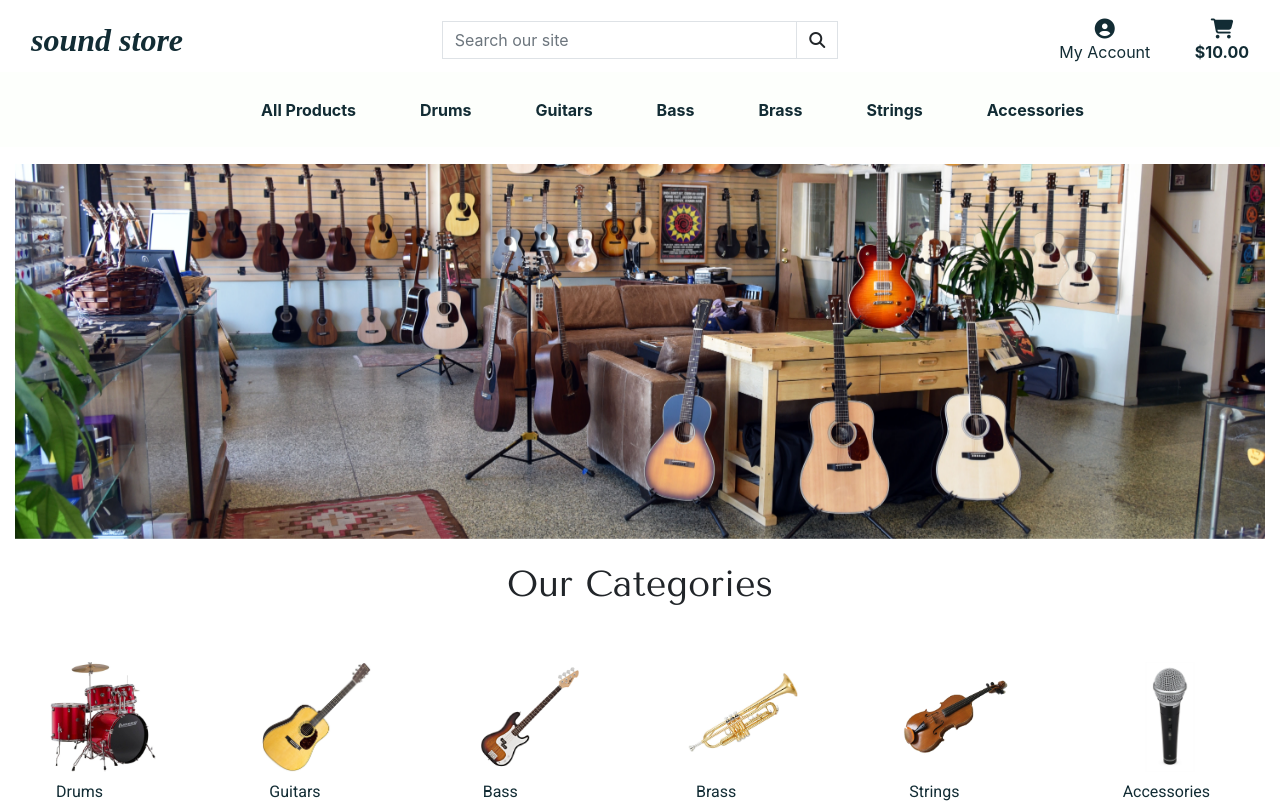
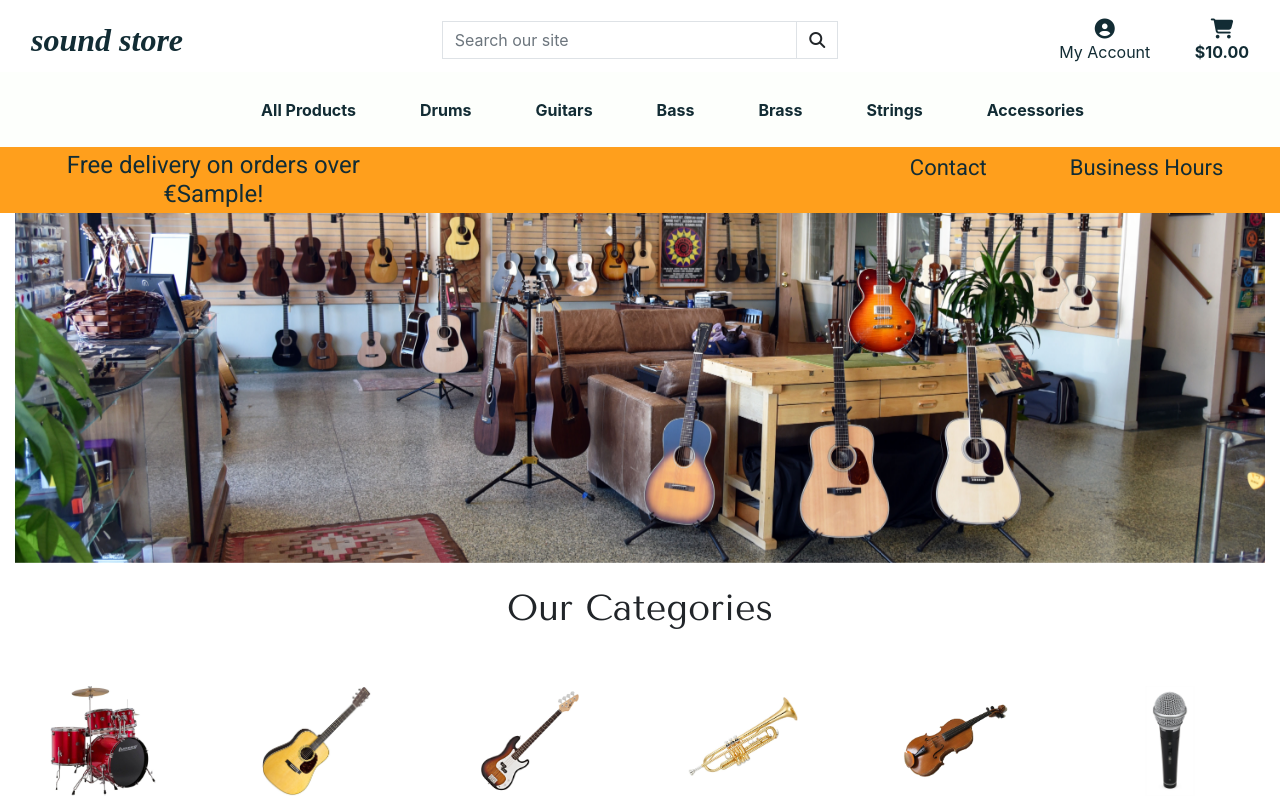
Before and after one commit to aaronh1986/SOUND-STORE-milestone-4, a Django app: template home/templates/home/index.html in a window 1280 px wide. Shown: the top 803 px of the page. Run offline with Django 3.2, Linux system fonts and the light colour scheme; the template is opened without the code that fills it: most values are stand-ins (such as "Sample title", 1, 10 or a date in 2020); some libraries are stand-ins or nearby versions; some web fonts are replaced.

Commit message:
Add contact/opening hours dropdowns to navbar + free delivery message

```diff
--- a/home/templates/home/index.html
+++ b/home/templates/home/index.html
@@ -18,7 +18,7 @@
 {% block content %}
 <!--Hero Image Carousel-->
   <section>
-  <div class="container-fluid">
+  <div class="container-fluid pt-4">
       <div class="row">
           <div class="col-12">
                 <div id="carousel" class="carousel slide w-100" data-ride="carousel">
--- a/static/css/base.css
+++ b/static/css/base.css
@@ -114,6 +114,32 @@ body {
     color: #e71d36;
 }
 
+#delivery-banner {
+    background-color: #ff9f1c;
+    font-family: 'Roboto', serif;
+}
+
+#delivery-banner > h4 {
+    color: #011627 !important;
+ }
+
+ .business-links {
+     display: flex;
+     justify-content: space-around;
+     list-style-type: none;
+     font-size: 22px;
+     font-family: 'Roboto', serif;
+ }
+
+ .business-links > li {
+    color: #011627 !important;
+ }
+
+ .business-links > li > a:hover {
+    text-decoration: none;
+    list-style-type: none;
+    color: #36597d !important;
+ }
 /* -------------------------------- Media Queries */
 
 /* Slightly larger container on xl screens */
--- a/templates/base.html
+++ b/templates/base.html
@@ -71,11 +71,14 @@
                   <div class="dropdown-menu border-0" aria-labelledby="user-options">
                       {% if request.user.is_authenticated %}
                           {% if request.user.is_superuser %}
+                              <h6 class="dropdown-heading">Account</h6>
                               <a href="" class="dropdown-item">Product Management</a>
                           {% endif %}
+                          <h6 class="dropdown-heading">Account</h6>
                           <a href="" class="dropdown-item">My Profile</a>
                           <a href="{% url 'account_logout' %}" class="dropdown-item">Logout</a>
                       {% else %}
+                          <h6 class="dropdown-heading">Account</h6>
                           <a href="{% url 'account_signup' %}" class="dropdown-item">Register</a>
                           <a href="{% url 'account_login' %}" class="dropdown-item">Login</a>
                       {% endif %}
@@ -107,6 +110,32 @@
           {% include 'includes/main-nav.html' %}
       </nav>
   </div>
+  <div id="delivery-banner" class="row text-center">
+    <div class="col-4 bg-black text-white">
+        <h4 class="logo-font color my-1">Free delivery on orders over €{{ free_delivery_threshold }}!</h4>
+    </div>
+    <div class="col-4 bg-black text-white"></div>
+      <ul class="business-links col-4 bg-black text-white color my-1">
+        <li>
+          <a class="logo-font color" href="#" id="contact-link" data-toggle="dropdown" aria-haspopup="true"
+            aria-expanded="false">
+            Contact
+          </a>
+          <div class="dropdown-menu" aria-labelledby="contact-link">
+            Hey it worked
+          </div>
+        </li>
+        <li>
+          <a class="logo-font color" href="#" id="hours-link" data-toggle="dropdown" aria-haspopup="true"
+            aria-expanded="false">
+            Business Hours
+          </a>
+          <div class="dropdown-menu" aria-labelledby="hours-link">
+            Hey it worked again
+          </div>
+        </li>
+      </ul>
+</div>
   </header>
 
     {% if messages %}
```
